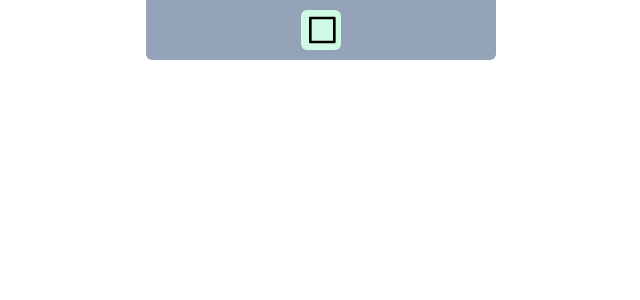
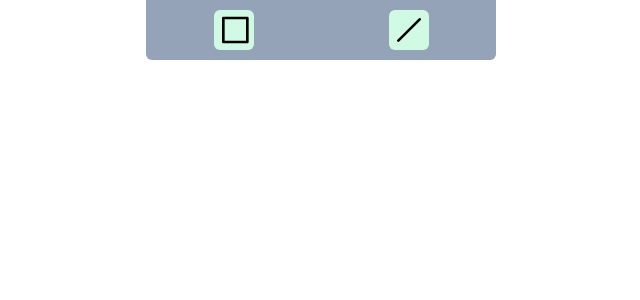
Before and after one commit to Shubhofficial1/draw, a React (Vite) app in the folder frontend/: page / in a window 1280 px wide. Shown: the top 300 px of the page, without its empty margins (319-959 px from the left). Built offline with nearby package versions, Linux system fonts and the light colour scheme.

Commit message:
Added Line Menu Button

```diff
--- a/frontend/src/components/Menu.jsx
+++ b/frontend/src/components/Menu.jsx
@@ -1,12 +1,14 @@
 import React from "react";
 import IconButton from "./IconButton";
 import rectangleSVG from "/assets/rectangle.svg";
+import lineSVG from "/assets/line.svg";
 import { toolTypes } from "../redux/constants/constants";
 
 const Menu = () => {
   return (
-    <div className="absolute top-0 right-[calc(50%-175px)] h-[60px] w-[350px] bg-slate-400  rounded-b-md flex items-center justify-around">
+    <div className="top-0 right-[calc(50%-175px)] absolute flex justify-around items-center bg-slate-400 rounded-b-md w-[350px] h-[60px]">
       <IconButton src={rectangleSVG} type={toolTypes.RECTANGLE} />
+      <IconButton src={lineSVG} type={toolTypes.LINE} />
     </div>
   );
 };
--- a/frontend/src/redux/constants/constants.js
+++ b/frontend/src/redux/constants/constants.js
@@ -2,6 +2,7 @@ export const BASE_URL = "/";
 
 export const toolTypes = {
   RECTANGLE: "RECTANGLE",
+  LINE: "LINE",
 };
 
 export const actionTypes = {
```
Also changed, not shown: frontend/public/assets/line.svg (added).
